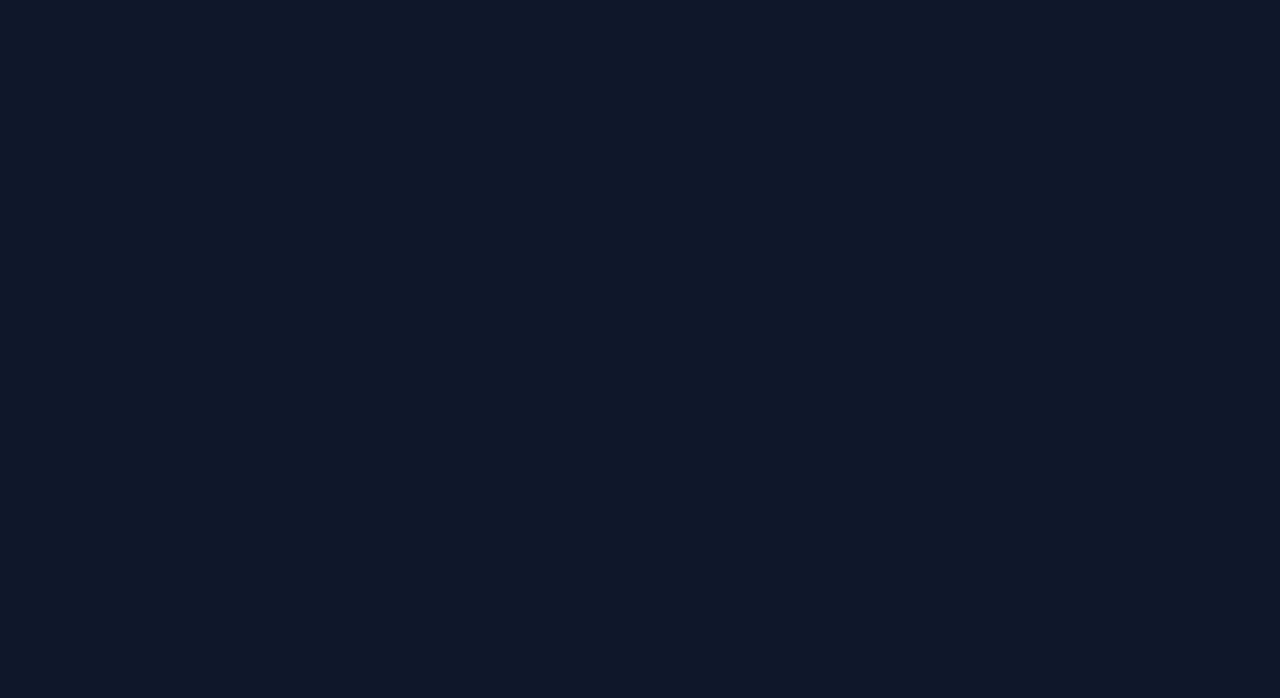
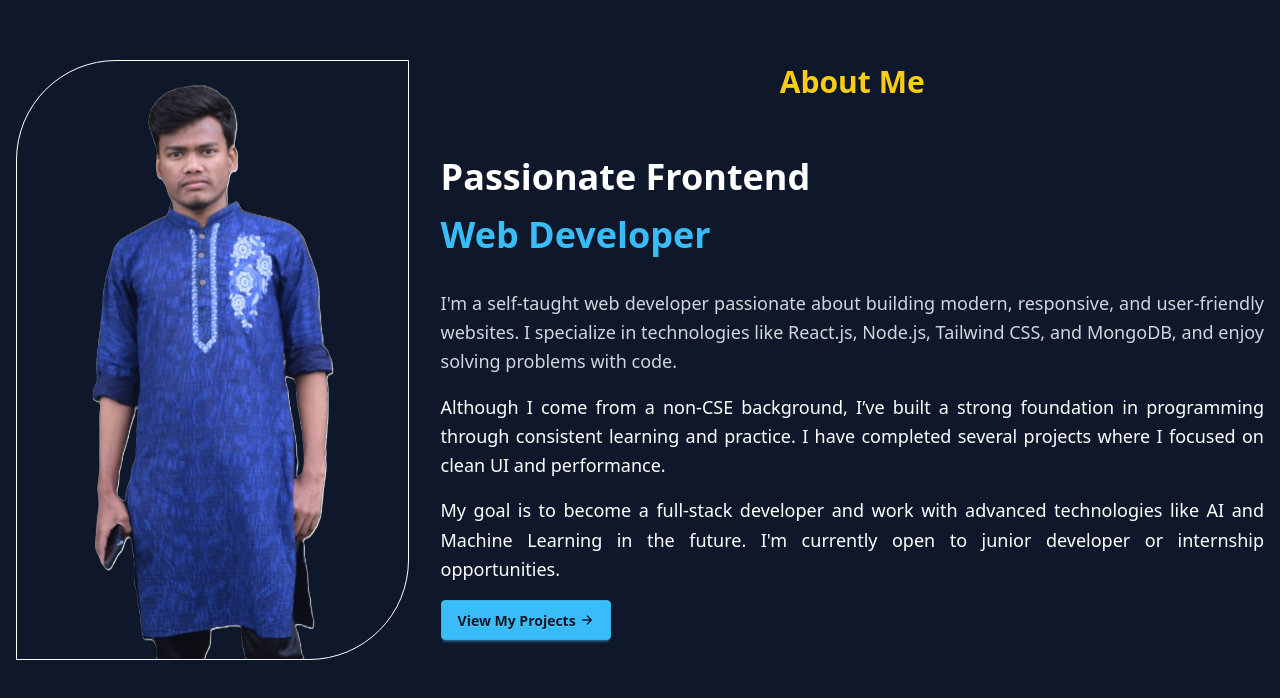
Before and after one commit to NazmulhaqueD/portfolio, a React (Vite) app: page / in a window 1280 px wide. Shown: the part 840-1538 px from the top of the page. Before the commit the page ends 809 px from the top, so only its background shows below. Built offline with nearby package versions, Linux system fonts and the light colour scheme.

Commit message:
About me section done

```diff
--- /dev/null
+++ b/src/About/AboutMe.jsx
@@ -0,0 +1,41 @@
+import React from 'react';
+import aboutImg from '../assets/selimAbout.png';
+import { IoArrowForwardOutline } from 'react-icons/io5';
+
+const AboutMe = () => {
+    return (
+        <div id='aboutSection' className='max-w-7xl mt-16 lg:mt-0 lg:min-h-screen mx-auto flex p-4 flex-col-reverse lg:flex-row gap-8 justify-bet items-center'>
+            <section>
+                <img className='w-[900px] h-[600px] rounded-tl-[100px] rounded-br-[100px] px-16 border' src={aboutImg} alt="" />
+            </section>
+            {/* <section>
+                <h1 className='text-secondary text-4xl'>About Me</h1>
+                <h2></h2>
+            </section> */}
+            <section id="about" className="max-w-4xl py-12">
+                <h2 className="text-3xl font-bold text-center mb-6 text-secondary">About Me</h2>
+                <h1 className='text text-4xl font-semibold py-6 leading-relaxed'>
+                    Passionate Frontend <br />
+                    <span className='text-primary'> Web Developer</span>
+                </h1>
+
+                <p className="text-lg text-gray-300 text-justify leading-relaxed mb-4">
+                    I'm a self-taught web developer passionate about building modern, responsive, and user-friendly websites.
+                    I specialize in technologies like React.js, Node.js, Tailwind CSS, and MongoDB, and enjoy solving problems with code.
+                </p>
+                <p className="text-lg text-justify leading-relaxed mb-4">
+                    Although I come from a non-CSE background, I’ve built a strong foundation in programming through consistent learning and practice.
+                    I have completed several projects where I focused on clean UI and performance.
+                </p>
+                <p className="text-lg text-justify leading-relaxed">
+                    My goal is to become a full-stack developer and work with advanced technologies like AI and Machine Learning in the future.
+                    I'm currently open to junior developer or internship opportunities.
+                </p>
+                <button className='flex items-center gap-1 btn btn-primary text-base-100 my-4'><p>View My Projects </p><IoArrowForwardOutline /></button>
+            </section>
+
+        </div>
+    );
+};
+
+export default AboutMe;
--- a/src/Header/Hero.jsx
+++ b/src/Header/Hero.jsx
@@ -5,7 +5,7 @@ import profile from '../assets/Nazmul.png';
 
 const Hero = () => {
     return (
-        <div className='max-w-7xl my-16 lg:my-0 mx-auto min-h-[93vh] lg:flex justify-between gap-16 lg:gap-8 items-center p-4'>
+        <div id='home' className='max-w-7xl mt-16 lg:mt-0 mx-auto lg:min-h-screen lg:flex justify-between gap-16 lg:gap-8 items-center p-4'>
             <section className='space-y-4 '>
                 <h1 className='text-secondary text-4xl md:text-6xl'>Hi! I'm Nazmul Haque</h1>
                 <span className='text-3xl font-semibold text-primary'>
--- a/src/Header/Navbar.jsx
+++ b/src/Header/Navbar.jsx
@@ -4,15 +4,15 @@ import { NavLink } from 'react-router';
 const Navbar = () => {
 
     const navLinks = <>
-        <li><NavLink>Home</NavLink></li>
-        <li><NavLink>About</NavLink></li>
-        <li><NavLink>Skills</NavLink></li>
-        <li><NavLink>Projects</NavLink></li>
-        <li><NavLink>Contact</NavLink></li>
+        <li><a href="#home">Home</a></li>
+        <li><a href="#aboutSection">About</a></li>
+        <li><a href="">Skills</a></li>
+        <li><a href="">Projects</a></li>
+        <li><a href="">Contact</a></li>
     </>
 
     return (
-        <div className="navbar bg-[#1e293b] shadow-sm">
+        <div className="navbar bg-[#1e293b] shadow-sm fixed top-0 z-20">
             <div className="navbar-start">
                 <div className="dropdown">
                     <div tabIndex={0} role="button" className="btn btn-ghost lg:hidden">
--- a/src/Layout/MainLayout.jsx
+++ b/src/Layout/MainLayout.jsx
@@ -1,12 +1,14 @@
 import React from 'react';
 import Navbar from '../Header/Navbar';
 import Hero from '../Header/Hero';
+import AboutMe from '../About/AboutMe';
 
 const MainLayout = () => {
     return (
         <div>
             <Navbar></Navbar>
             <Hero></Hero>
+            <AboutMe></AboutMe>
         </div>
     );
 };
--- a/src/index.css
+++ b/src/index.css
@@ -10,17 +10,22 @@
   --color-base-100: #0f172a;
 }
 
+html {
+  scroll-behavior: smooth;
+}
+
 body {
   color: white;
 }
 
-.navLinks li{
+.navLinks li {
   margin-right: 10px;
 }
+
 .navLinks li:hover {
   color: #38bdf8;
 }
 
-/* .navLinks li>a.active {
+.navLinks li>a:focus {
   border-bottom: 2px solid #38bdf8;
-} */
+}
```
Also changed, not shown: src/assets/selimAbout.png (added).
